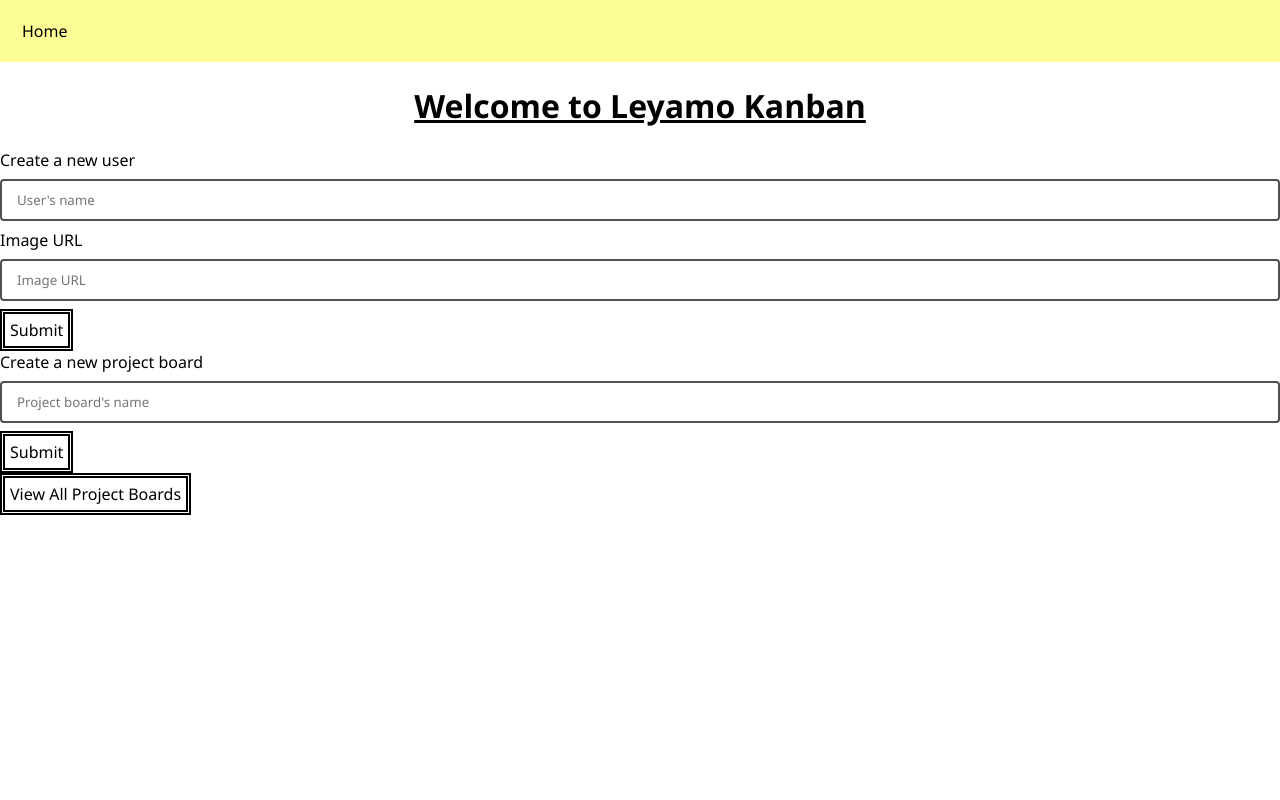
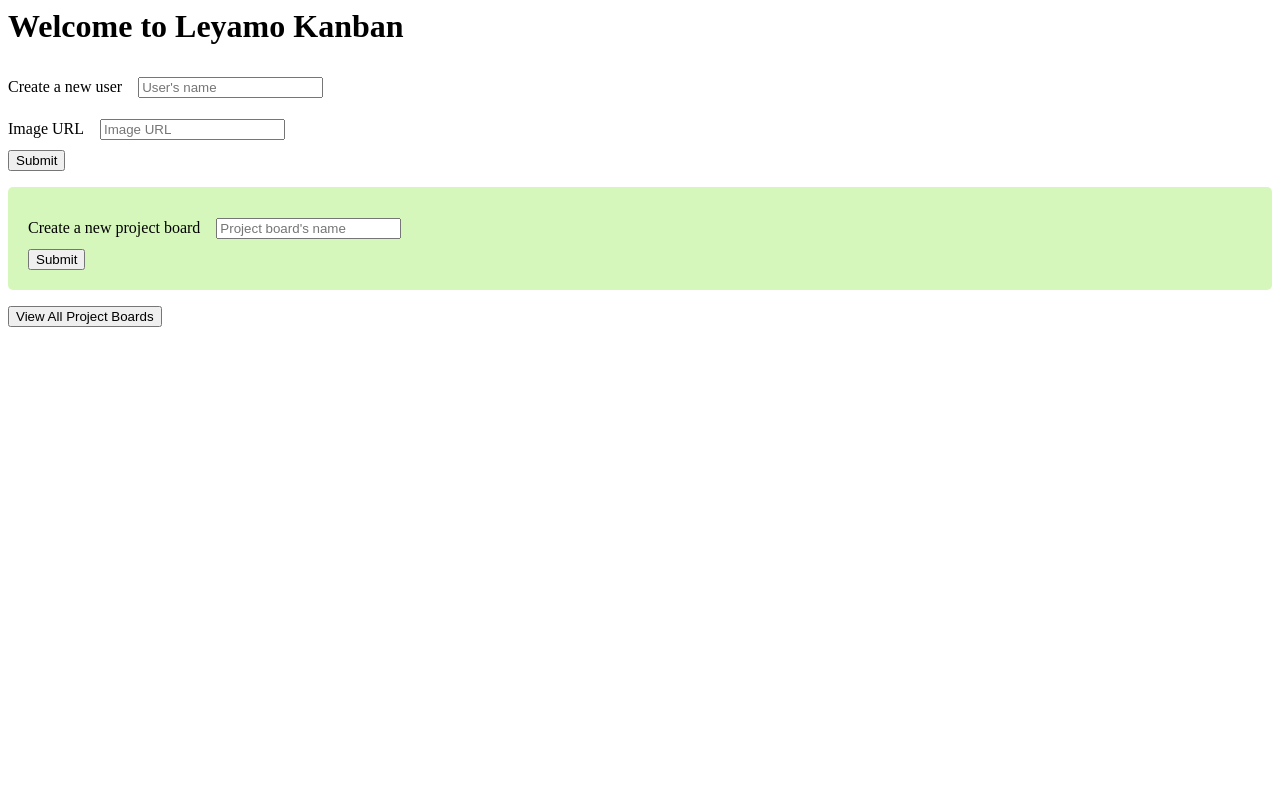
Before and after one commit to leighrchristie/leyamo-kanban, a Node project: template views/landing_page.handlebars in a window 1280 px wide. Run offline with Node 20 templates, Linux system fonts and the light colour scheme; the template is opened without the code that fills it, so the values that code supplies are empty; some libraries are stand-ins or nearby versions.

Commit message:
html landingpage

```diff
--- a/public/style.css
+++ b/public/style.css
@@ -5,13 +5,13 @@
 }
 
 body {
-    background-color: white;
+    display: flex;
+    justify-content: center;
+    align-items: center;
+    min-height: 100vh;
+    background: white;
     font-family: 'Segoe UI', Tahoma, Geneva, Verdana, sans-serif;
-}
-
-* {
-    box-sizing: border-box;
-}
+  }
 
 hr {
     border: 1px solid white;
@@ -69,4 +69,16 @@
     border-radius: 4px;
     box-sizing: border-box;
     font-family: 'Segoe UI', Tahoma, Geneva, Verdana, sans-serif;
-  }
+}
+
+.btn {
+    padding: 8px 20px;
+    border-radius: 0;
+    overflow: hidden;
+      background: linear-gradient(
+        120deg,
+        transparent,
+        var(--primary-color),
+        transparent
+      )
+}
--- a/views/landing_page.handlebars
+++ b/views/landing_page.handlebars
@@ -1,4 +1,25 @@
-<main>
+<head>
+ <style>
+label {
+  padding: 12px 12px 12px 0;
+  display: inline-block;
+}
+.add_user{
+  border-radius: 5px;
+  background-color: #e6b2b2;
+  padding: 20px;
+}
+.new_project_board{
+  border-radius: 5px;
+  background-color: rgb(214, 247, 187);
+  padding: 20px;
+}
+
+}
+ </style>
+</head>
+<body>
+    <main>
     <div><h1>Welcome to Leyamo Kanban</h1></div>
     <aricle>
         <form action="/add_user" method="POST">
@@ -9,13 +30,17 @@
             <input name="image" type="url" placeholder="Image URL" required/>
             <br>
             <button>Submit</button>
+            <br>
         </form>
-        <form action="/new_project_board" method="POST">
+
+        <form class="new_project_board" method="POST">
             <label>Create a new project board</label>
             <input name="name" type="text" placeholder="Project board's name" required/>
             <br>
             <button>Submit</button>
+            <br>
         </form>
         <a href="/view_all_projects"><button>View All Project Boards</button></a>
     </aricle>
 </main>
+</body>
```
Also changed, not shown: public/kanban.html (deleted, +0 -22 lines).
